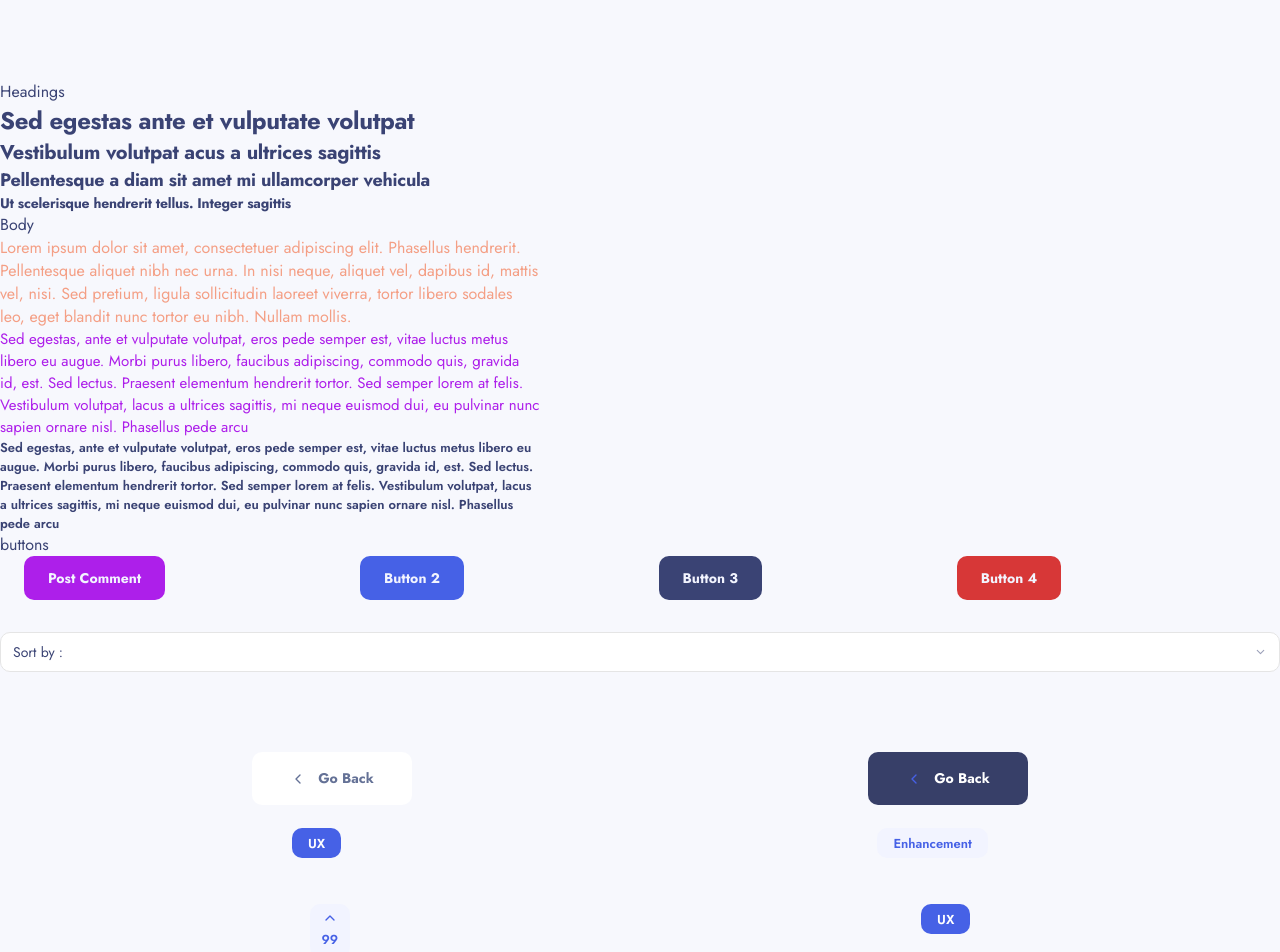
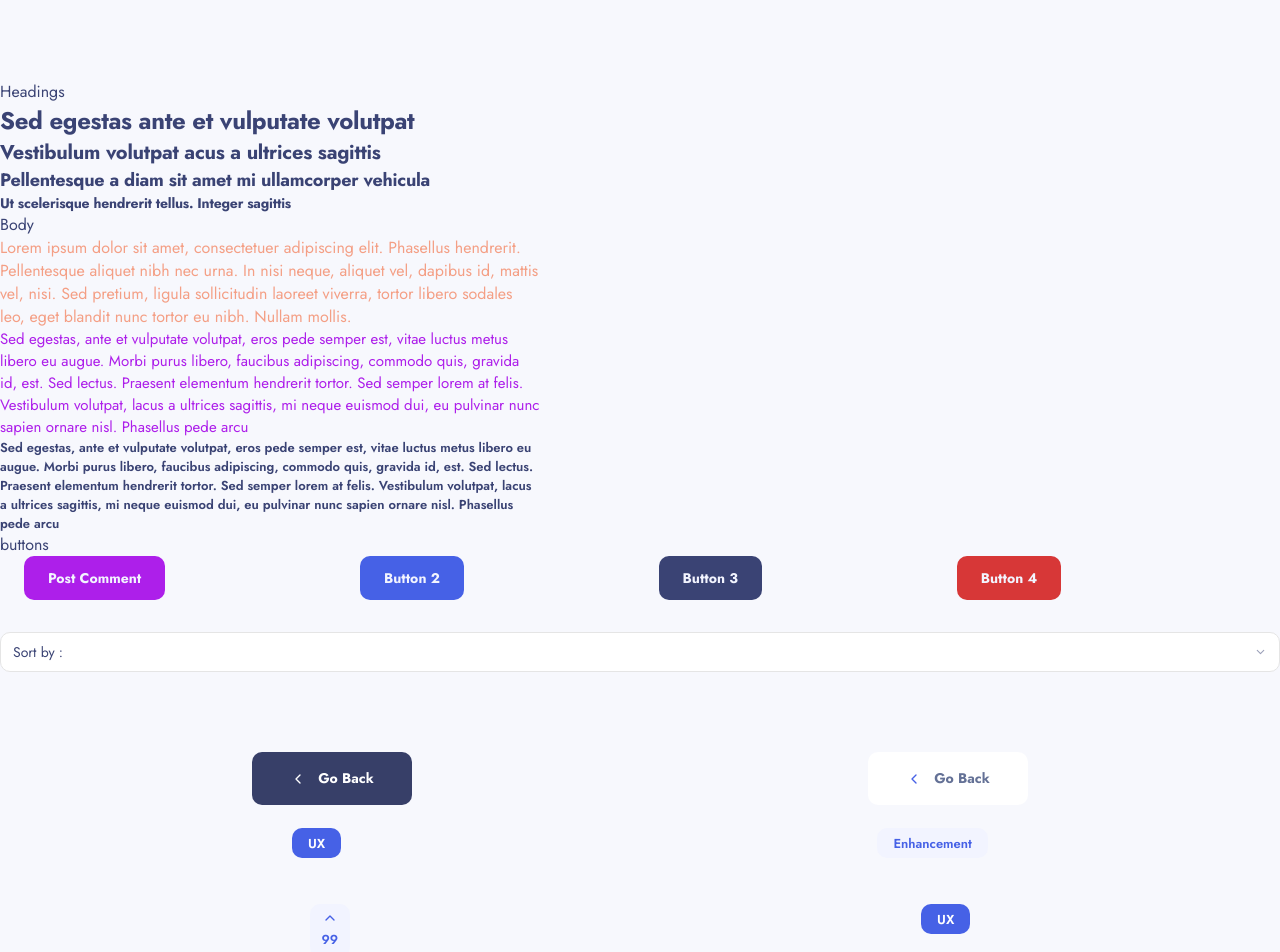
Before and after one commit to keremenen/product-feedback-app, a Next.js app: page /design in a window 1280 px wide. Shown: the top 952 px of the page. Built offline with nearby package versions, Linux system fonts and the light colour scheme.

Commit message:
Fix typo in button variants

```diff
--- a/src/components/ui/button.tsx
+++ b/src/components/ui/button.tsx
@@ -12,8 +12,8 @@ const buttonVariants = cva(
         secondary: "bg-[#4661E6] text-[#F2F4FE] hover:bg-[#7C91F9]",
         tertiary: "bg-[#3A4374] text-[#F2F4FE] hover:bg-[#656EA3]",
         warning: "bg-[#D73737] text-[#F2F4FE] hover:bg-[#E98888]",
-        dark: "bg-primary-white text-[#647196] hover:underline",
-        light: "bg-[#373F68] text-primary-white hover:underline",
+        light: "bg-primary-white text-[#647196] hover:underline",
+        dark: "bg-[#373F68] text-primary-white hover:underline",
         badge:
           "bg-[#F2F4FF] text-primary-blue font-semibold md:text-[13px] md:flex-col hover:bg-[#CFD7FF]",
         "badge-active":
```
